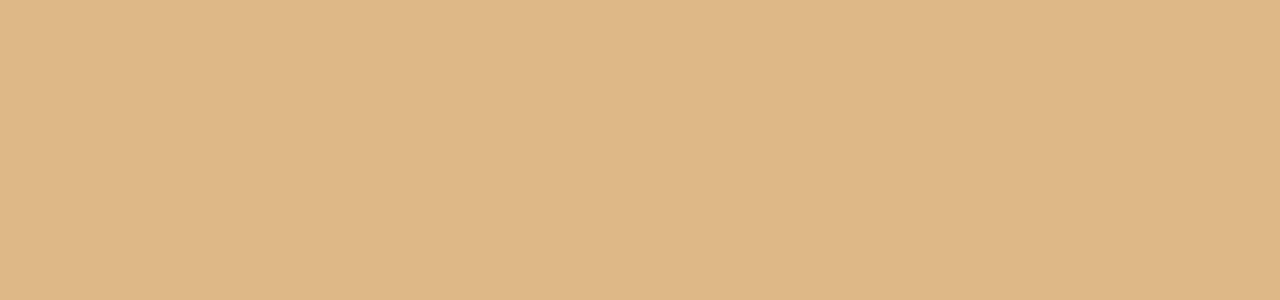
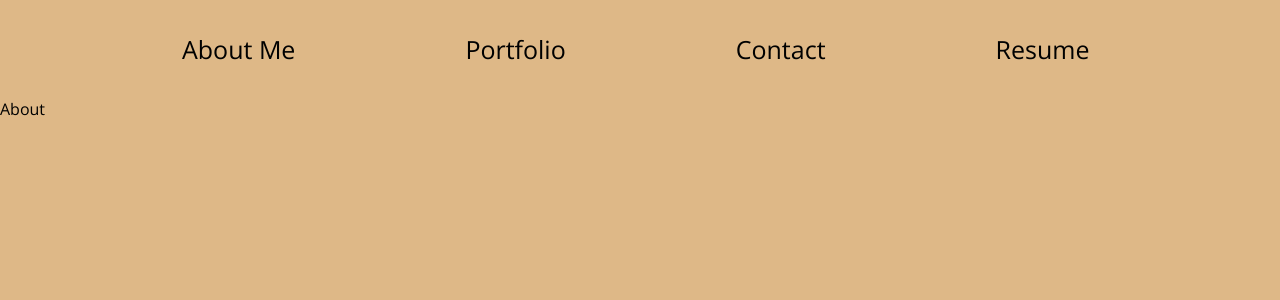
Before and after one commit to DinaLo44/react-portfolio, a React (Create React App) app in the folder react-portfolio/: page / in a window 1280 px wide. Before the commit this address had no page. Shown: the top 300 px of the page. Built offline with nearby package versions, Linux system fonts and the light colour scheme.

Commit message:
set up the routes for each navigation link and worked on styling

```diff
--- a/react-portfolio/src/App.js
+++ b/react-portfolio/src/App.js
@@ -10,7 +10,7 @@ function App() {
   return (
 <>
 <Routes>
-  <Route path= "/about" element ={<About/>} />
+  <Route path= "/" element ={<About/>} />
   <Route path= "/portfolio" element ={<Portfolio/>} />
   <Route path= "/contact" element ={<Contact/>} />
   <Route path= "/resume" element ={<Resume/>} />
--- a/react-portfolio/src/components/Nav.js
+++ b/react-portfolio/src/components/Nav.js
@@ -6,12 +6,9 @@ import React from 'react';
 const Nav = () => {
   return (
     <div className= "header">
-    <h1>
-        Welcome to my Portfolio
-    </h1>
-            <ul className="nav-menu-list">
+        <ul className="nav-menu-list">
             <li>
-                <Link to="/about">About Me</Link>
+                <Link to="/">About Me</Link>
             </li>
             <li>
                 <Link to="/portfolio">Portfolio</Link>
--- a/react-portfolio/src/components/NavStyles.css
+++ b/react-portfolio/src/components/NavStyles.css
@@ -10,7 +10,9 @@ display: flex;
 }
 
 .nav-menu-list li{
-padding: 0 20px;
+padding: 0 20px 0 150px ;
+justify-content:space-around;
+align-items: center;
 }
 
 .nav-menu-list li a {
--- a/react-portfolio/src/nav-pages/Contact.js
+++ b/react-portfolio/src/nav-pages/Contact.js
@@ -1,9 +1,14 @@
-import React from 'react'
+import React from 'react';
+import Nav from "../components/Nav";
+
 
 const Contact = () => {
   return (
+    <>
+    <div><Nav/></div>
     <div>Contact</div>
-  )
+    </>
+    )
 }
 
 export default Contact
--- a/react-portfolio/src/nav-pages/Project.js
+++ b/react-portfolio/src/nav-pages/Project.js
@@ -1,8 +1,12 @@
-import React from 'react'
+import React from 'react';
+import Nav from "../components/Nav";
 
 const Project = () => {
   return (
+    <>
+    <div><Nav/></div>
     <div>Portfolio</div>
+  </>
   )
 }
 
--- a/react-portfolio/src/nav-pages/Resume.js
+++ b/react-portfolio/src/nav-pages/Resume.js
@@ -1,8 +1,12 @@
-import React from 'react'
+import React from 'react';
+import Nav from "../components/Nav";
 
 const Resume = () => {
   return (
+    <>
+    <div><Nav/></div>
     <div>Resume</div>
+  </>
   )
 }
 
```
